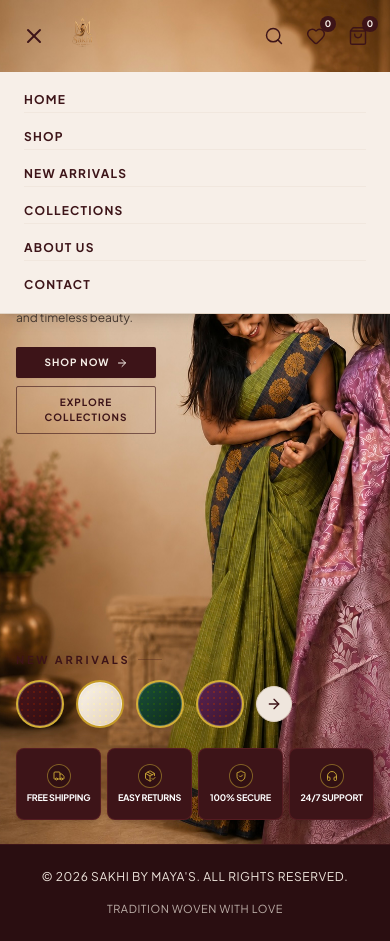
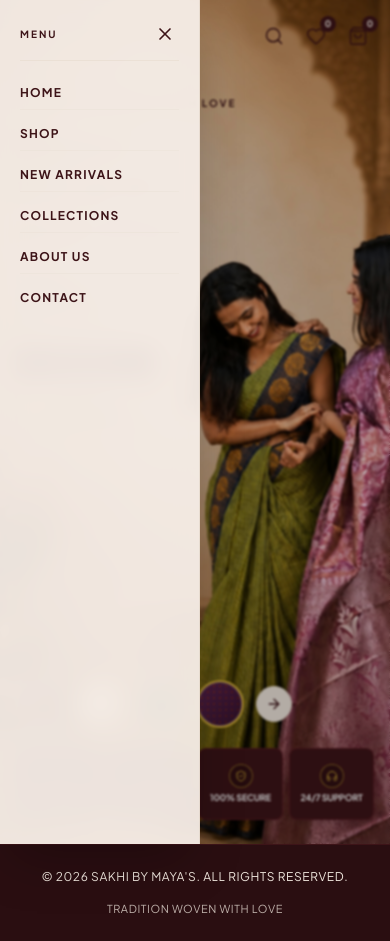
Before and after one commit to arjun-aji/sakhi-saree-store, a Next.js app: page / in a window 390 px wide. Both pictures are taken after a click on the button 34 px from the left and 36 px from the top of the page. Built offline with nearby package versions, Linux system fonts and the light colour scheme.

Commit message:
feat: implement full-height, transparent skin-toned side drawer on mobile

```diff
--- a/src/components/Navbar.jsx
+++ b/src/components/Navbar.jsx
@@ -107,51 +107,74 @@ export default function Navbar() {
 
       </div>
 
-      {/* Mobile Drawer Navigation Menu */}
+      {/* Mobile Drawer Overlay Backdrop */}
       {mobileMenuOpen && (
-        <div className="lg:hidden bg-[#F7EFE8] border-b border-[#E2D4C5] px-6 py-4 space-y-3 shadow-lg animate-in slide-in-from-top-2 duration-200">
+        <div
+          onClick={() => setMobileMenuOpen(false)}
+          className="lg:hidden fixed inset-0 bg-black/25 z-[98] backdrop-blur-[1px]"
+        />
+      )}
+
+      {/* Mobile Drawer Navigation Menu (w-1/2, h-screen, transparent skin color bg) */}
+      {mobileMenuOpen && (
+        <div className="lg:hidden fixed top-0 left-0 h-screen w-1/2 min-w-[200px] bg-[#F7EFE8]/95 backdrop-blur-md z-[99] shadow-2xl p-5 flex flex-col border-r border-[#E2D4C5]/60 animate-in slide-in-from-left duration-300">
+          {/* Drawer Header */}
+          <div className="flex items-center justify-between pb-3 border-b border-[#E2D4C5]/40 mb-6">
+            <span className="text-[10px] tracking-[0.2em] font-bold text-[#3D1418] uppercase">Menu</span>
+            <button
+              onClick={() => setMobileMenuOpen(false)}
+              className="p-1 hover:bg-[#3D1418]/10 rounded-md text-[#3D1418] transition-colors"
+              aria-label="Close Menu"
+            >
+              <X className="w-5 h-5" />
+            </button>
+          </div>
+
+          {/* Drawer Navigation Links */}
+          <nav className="flex flex-col space-y-4">
             <Link
               href="/"
               onClick={() => setMobileMenuOpen(false)}
-            className="block text-xs font-bold tracking-widest text-[#3D1418] uppercase py-1 border-b border-[#E2D4C5]/30"
+              className="text-xs font-bold tracking-widest text-[#3D1418] uppercase pb-2 border-b border-[#E2D4C5]/20 hover:text-[#8B2635] transition-colors"
             >
               Home
             </Link>
             <Link
               href="/shop"
               onClick={() => setMobileMenuOpen(false)}
-            className="block text-xs font-bold tracking-widest text-[#3D1418] uppercase py-1 border-b border-[#E2D4C5]/30"
+              className="text-xs font-bold tracking-widest text-[#3D1418] uppercase pb-2 border-b border-[#E2D4C5]/20 hover:text-[#8B2635] transition-colors"
             >
               Shop
             </Link>
             <Link
               href="/new-arrivals"
               onClick={() => setMobileMenuOpen(false)}
-            className="block text-xs font-bold tracking-widest text-[#3D1418] uppercase py-1 border-b border-[#E2D4C5]/30"
+              className="text-xs font-bold tracking-widest text-[#3D1418] uppercase pb-2 border-b border-[#E2D4C5]/20 hover:text-[#8B2635] transition-colors"
             >
               New Arrivals
             </Link>
             <Link
               href="/collections"
               onClick={() => setMobileMenuOpen(false)}
-            className="block text-xs font-bold tracking-widest text-[#3D1418] uppercase py-1 border-b border-[#E2D4C5]/30"
+              className="text-xs font-bold tracking-widest text-[#3D1418] uppercase pb-2 border-b border-[#E2D4C5]/20 hover:text-[#8B2635] transition-colors"
             >
               Collections
             </Link>
             <Link
               href="/about"
               onClick={() => setMobileMenuOpen(false)}
-            className="block text-xs font-bold tracking-widest text-[#3D1418] uppercase py-1 border-b border-[#E2D4C5]/30"
+              className="text-xs font-bold tracking-widest text-[#3D1418] uppercase pb-2 border-b border-[#E2D4C5]/20 hover:text-[#8B2635] transition-colors"
             >
               About Us
             </Link>
             <Link
               href="/contact"
               onClick={() => setMobileMenuOpen(false)}
-            className="block text-xs font-bold tracking-widest text-[#3D1418] uppercase py-1"
+              className="text-xs font-bold tracking-widest text-[#3D1418] uppercase hover:text-[#8B2635] transition-colors"
             >
               Contact
             </Link>
+          </nav>
         </div>
       )}
     </header>
```
Lines whose indentation alone changed are shown as unchanged.
